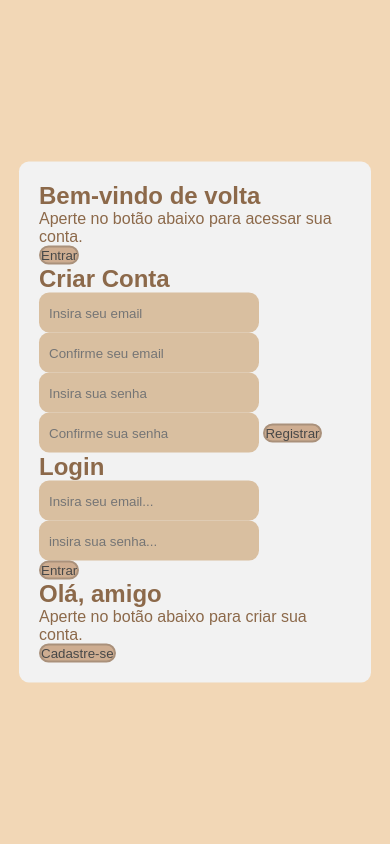
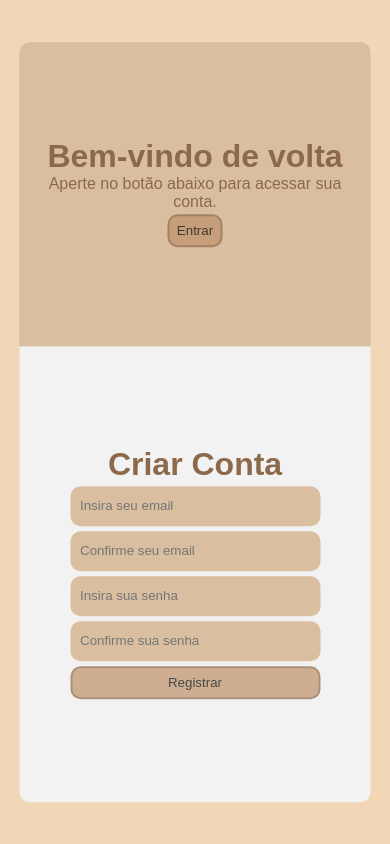
Before and after one commit to Samuel-Nun3s/to-do-list-with-account-system, a PHP site: page / in a window 390 px wide. Run offline with PHP 8.4, Linux system fonts and the light colour scheme.

Commit message:
Adição Estilos da tela de login

```diff
--- /dev/null
+++ b/src/css/login-mobile.css
@@ -0,0 +1,188 @@
+@import url('style.css');
+@import url('login.css');
+
+@media screen and (max-width: 1024px) {
+    #container,
+    #register,
+    #login {
+        flex-direction: column;
+    }
+
+    .content {
+        flex-direction: row;
+    }
+
+    .content::before {
+        height: 40%;
+        width: 100%;
+        border-radius: 10px 10px 0px 0px;
+    }
+
+    #container {
+        height: 90%;
+        width: 90%;
+    }
+
+    /* columns */
+    .first-column {
+        width: 100%;
+        height: 40%;
+    }
+
+    .second-column {
+        width: 100%;
+        height: 60%;
+    }
+
+    /* Shift content behind content::before */
+    /* sign-in-js */
+    .sign-in-js .content::before {
+        left: 0;
+        top: 60%;
+        border-radius: 0px 0px 10px 10px;
+    }
+
+    /* sign-up-js */
+    .sign-up-js .content::before {
+        left: 0;
+        top: 0;
+        border-radius: 10px 10px 0px 0px;
+    }
+
+    /* Animation for form */
+    @keyframes displacementSignIn {
+        from {
+            top: 0;
+            opacity: 1;
+        }
+
+        25% {
+            top: -80px;
+            opacity: .5;
+        }
+
+        50% {
+            top: -110px;
+            opacity: .2;
+        }
+
+        to {
+            top: -110px;
+            opacity: 0;
+        }
+    }
+
+    @keyframes displacementSignUp {
+        from {
+            bottom: 0;
+            opacity: 1;
+        }
+
+        25% {
+            bottom: -80px;
+            opacity: .5;
+        }
+
+        50% {
+            bottom: -110px;
+            opacity: .2;
+        }
+
+        to {
+            bottom: -110px;
+            opacity: 0;
+        }
+    }
+
+    /* Animation for text */
+    @keyframes signInText {
+        from {
+            top: 0;
+            z-index: 13;
+            opacity: 1;
+        }
+
+        99% {
+            z-index: 13;
+        }
+
+        to {
+            top: 40%;
+            z-index: -1;
+            opacity: 0;
+        }
+    }
+
+    @keyframes signUpText {
+        from {
+            bottom: 0;
+            opacity: 1;
+            z-index: 13;
+        }
+
+        99% {
+            z-index: 13;
+        }
+
+        to {
+            bottom: 40%;
+            opacity: 0;
+            z-index: -1;
+        }
+    }
+
+    /* animation for content::before */
+    @keyframes slidein {
+        from {
+            top: 0;
+            height: 40%;
+        }
+
+        25% {
+            top: 5%;
+            height: 50%;
+        }
+
+        50% {
+            top: 25%;
+            height: 60%;
+        }
+
+        75% {
+            top: 45%;
+            height: 50%;
+        }
+
+        to {
+            top: 60%;
+            height: 40%;
+        }
+    }
+
+    @keyframes slideout {
+        from {
+            top: 60%;
+            height: 40%;
+        }
+
+        25% {
+            top: 45%;
+            height: 50%;
+        }
+
+        50% {
+            top: 25%;
+            height: 60%;
+        }
+
+        75% {
+            top: 5%;
+            height: 50%;
+        }
+
+        to {
+            top: 0%;
+            height: 40%;
+        }
+    }
+}
--- /dev/null
+++ b/src/css/login.css
@@ -0,0 +1,330 @@
+@import url('style.css');
+@import url('login-mobile.css');
+
+/* Main */
+#container {
+    display: flex;
+    justify-content: center;
+    align-items: center;
+    text-align: center;
+    padding: 0;
+    width: 80%;
+    max-width: 806px;
+    height: 50%;
+}
+
+/* Content */
+.content {
+    display: flex;
+    align-items: center;
+    justify-content: space-between;
+    height: 100%;
+    width: 100%;
+    position: relative;
+}
+
+.content::before {
+    content: "";
+    position: absolute;
+    background-color: var(--colorInput);
+    width: 40%;
+    height: 100%;
+    border-top-left-radius: 10px;
+    border-bottom-left-radius: 10px;
+    z-index: 9;
+
+    left: 0;
+}
+
+#register .second-column {
+    z-index: 11;
+}
+
+#login {
+    position: absolute;
+}
+
+#login .first-column {
+    order: 2;
+    z-index: -1;
+    opacity: 0;
+}
+
+#login .second-column {
+    order: 1;
+    z-index: -1;
+    opacity: 0;
+}
+
+.form-login {
+    display: flex;
+    flex-direction: column;
+}
+
+.first-column{
+    border-radius: 10px 0px 0px 10px;
+    height: 100%;
+    width: 40%;
+    padding: 10px;
+    display: flex;
+    flex-direction: column;
+    justify-content: center;
+    align-items: center;
+    z-index: 10;
+}
+
+.second-column {
+    height: 100%;
+    width: 60%;
+    display: flex;
+    flex-direction: column;
+    justify-content: center;
+    align-items: center;
+}
+
+h2 {
+    font-size: 2em;
+}
+
+.input-login {
+    margin: 2.5px;
+}
+
+.button-login {
+    margin: 2.5px;
+    padding: 7px;
+}
+
+/* Sign-in-js */
+.sign-in-js #register .first-column,
+.sign-in-js #register .second-column {
+    opacity: 0;
+    z-index: -1;
+}
+
+.sign-in-js #login .second-column {
+    z-index: 11;
+    opacity: 1;
+}
+
+.sign-in-js #login .first-column {
+    z-index: 13;
+    opacity: 1;
+}
+
+.sign-in-js .content::before {
+    left: 60%;
+    border-radius: 0px 10px 10px 0px;
+    animation: slidein 1.3s;
+    z-index: 12;
+}
+
+/* Sign-up-js */
+.sign-up-js #login .first-column,
+.sign-up-js #login .second-column {
+    z-index: -1;
+}
+
+.sign-up-js #register .first-column {
+    z-index: 13;
+}
+
+.sign-up-js #register .second-column {
+    z-index: 11;
+}
+
+.sign-up-js .content::before {
+    z-index: 12;
+    animation: slideout 1.3s;
+}
+
+/* Shift content behind content::before */
+/* sign-in-js */
+.sign-in-js #register .second-column {
+    position: relative;
+    animation: displacementSignIn 1.3s;
+}
+
+.sign-in-js #register .first-column {
+    position: relative;
+    animation: signInText 1.3s;
+}
+
+/* sign-up-js */
+.sign-up-js #login .second-column {
+    position: relative;
+    animation: displacementSignUp 1.3s;
+}
+
+.sign-up-js #login .first-column {
+    position: relative;
+    animation: signUpText  1.3s;
+}
+
+/* Form/Text displacement animation */
+.sign-in-js #login .first-column,
+.sign-up-js #register .first-column {
+    animation: opacityText 4.5s;
+}
+
+.sign-in-js #login .second-column,
+.sign-up-js #register .second-column {
+    animation: opacityForm 4s;
+}
+
+/* Animation for form */
+@keyframes displacementSignIn {
+    from {
+        left: 0;
+        opacity: 1;
+    }
+
+    25% {
+        left: -80px;
+        opacity: .5;
+    }
+
+    50% {
+        left: -110px;
+        opacity: .2;
+    }
+
+    to {
+        left: -110px;
+        opacity: 0;
+    }
+}
+
+@keyframes displacementSignUp {
+    from {
+        right: 0;
+        opacity: 1;
+    }
+
+    25% {
+        right: -80px;
+        opacity: .5;
+    }
+
+    50% {
+        right: -110px;
+        opacity: .2;
+    }
+
+    to {
+        right: -110px;
+        opacity: 0;
+    }
+}
+
+@keyframes opacityForm {
+    from {
+        opacity: 0;
+    }
+
+    to {
+        opacity: 1;
+    }
+}
+
+/* Animation for text */
+@keyframes signInText {
+    from {
+        left: 0;
+        z-index: 13;
+        opacity: 1;
+    }
+
+    99% {
+        z-index: 13;
+    }
+
+    to {
+        left: 40%;
+        z-index: -1;
+        opacity: 0;
+    }
+}
+
+@keyframes signUpText {
+    from {
+        right: 0;
+        opacity: 1;
+        z-index: 13;
+    }
+
+    99% {
+        z-index: 13;
+    }
+
+    to {
+        right: 40%;
+        opacity: 0;
+        z-index: -1;
+    }
+}
+
+@keyframes opacityText {
+    from {
+        opacity: 0;
+    }
+
+    to {
+        opacity: 1;
+    }
+}
+
+/* Animation for content::before */
+@keyframes slidein {
+    from {
+        left: 0;
+        width: 40%;
+    }
+
+    25% {
+        left: 5%;
+        width: 50%;
+    }
+
+    50% {
+        left: 25%;
+        width: 60%;
+    }
+
+    75% {
+        left: 45%;
+        width: 50%;
+    }
+
+    to {
+        left: 60%;
+        width: 40%;
+    }
+}
+
+@keyframes slideout {
+    from {
+        left: 60%;
+        width: 40%;
+    }
+
+    25% {
+        left: 45%;
+        width: 50%;
+    }
+
+    50% {
+        left: 25%;
+        width: 60%;
+    }
+
+    75% {
+        left: 5%;
+        width: 50%;
+    }
+
+    to {
+        left: 0;
+        width: 40%;
+    }
+}
--- a/src/css/style.css
+++ b/src/css/style.css
@@ -1,10 +1,14 @@
 @charset "UTF-8";
+
+@import url('login.css');
+@import url('login-mobile.css');
 
 /* Configurações gerais: */
 * {
     margin: 0;
     padding: 0;
     font-family: Arial, Helvetica, sans-serif;
+    box-sizing: border-box;
 }
 
 :root {
@@ -96,8 +100,8 @@ header {
 
 /* Configurações dos inputs:*/
 .input {
-    width: 200px;
-    height: 20px;
+    width: 250px;
+    height: 40px;
     border-radius: 10px;
     border: none;
     background-color: var(--colorInput);
```
